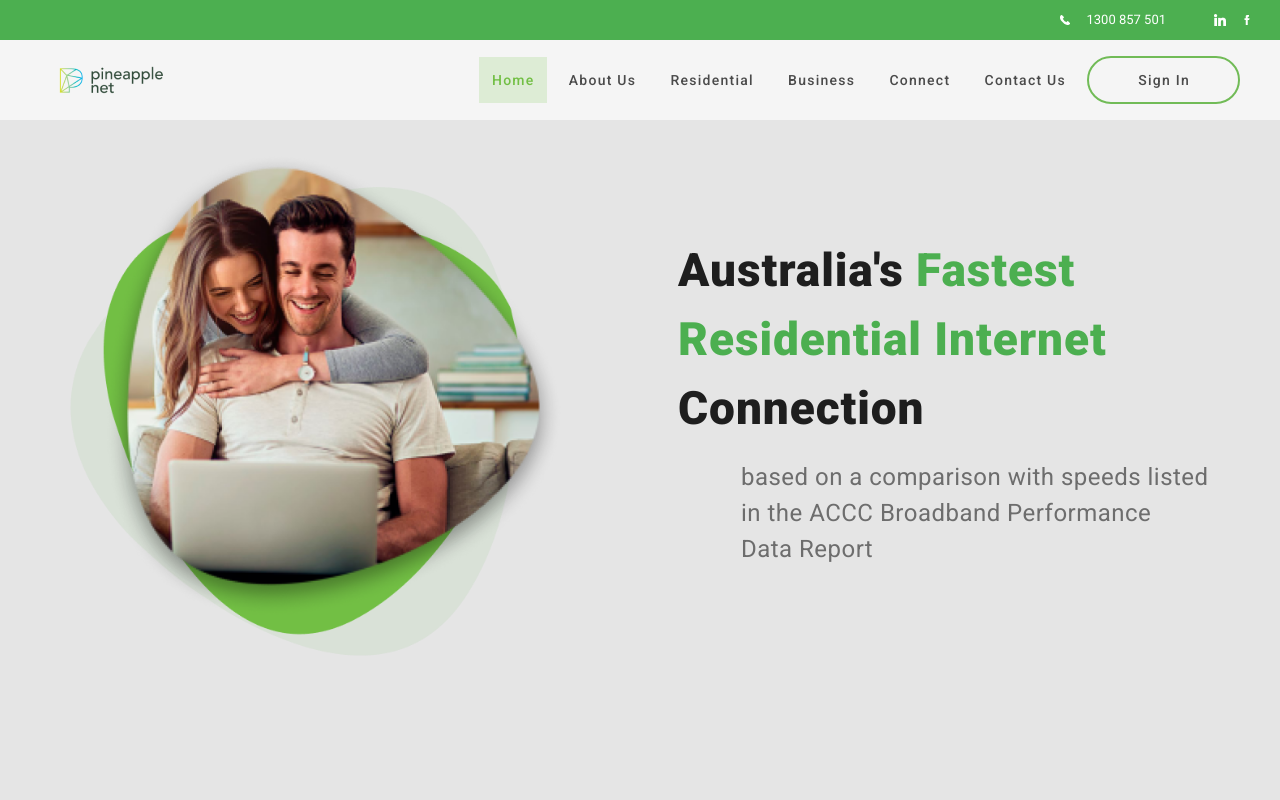
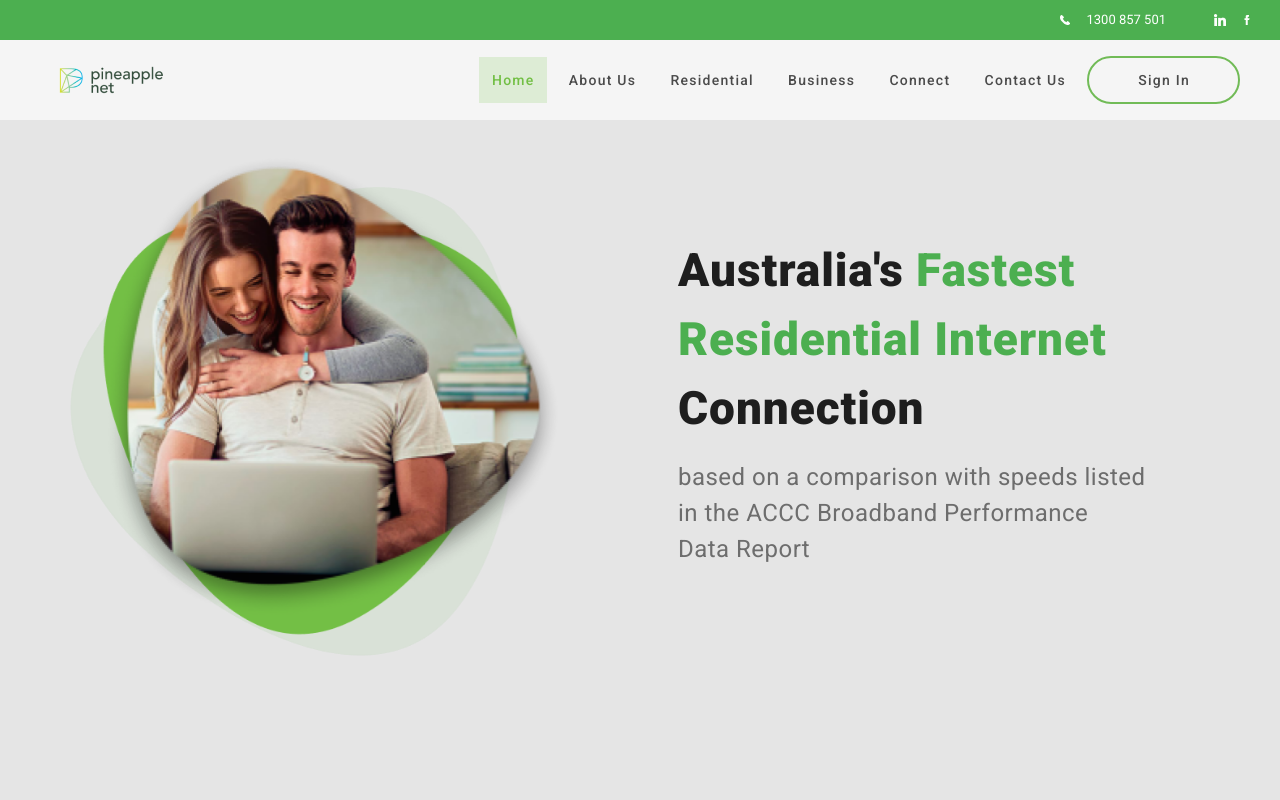
Before and after one commit to garevna/pineapple.net.au, a Vue app: page / in a window 1280 px wide. Shown: the top 800 px of the page. Built offline with nearby package versions, Linux system fonts and the light colour scheme.

Commit message:
review styles

```diff
--- a/src/components/home/Top.vue
+++ b/src/components/home/Top.vue
@@ -1,14 +1,14 @@
 <template>
   <v-row align="center" justify="center">
-    <v-col sm="12" md="7" lg="6" class="mx-auto">
+    <v-col sm="12" lg="6">
       <v-img src="@/assets/home/home-top-picture.png"></v-img>
     </v-col>
-    <v-col sm="12" md="5" lg="6" class="mx-auto">
+    <v-col sm="12" lg="6">
       <v-card flat class="transparent mx-auto">
         <v-card-title class="mx-auto">
           <h1 class="width-100 text-center text-lg-left">Australia's <span class="green--text">Fastest<br>Residential Internet</span><br>Connection</h1>
         </v-card-title>
-        <v-card-text class="mx-auto" style="max-width: 500px">
+        <v-card-text class="mx-sm-auto mx-lg-0" style="max-width: 500px">
           <h4 class="width-100 text-center text-lg-left">based on a comparison with speeds listed in the ACCC Broadband Performance Data Report</h4>
         </v-card-text>
       </v-card>
```
